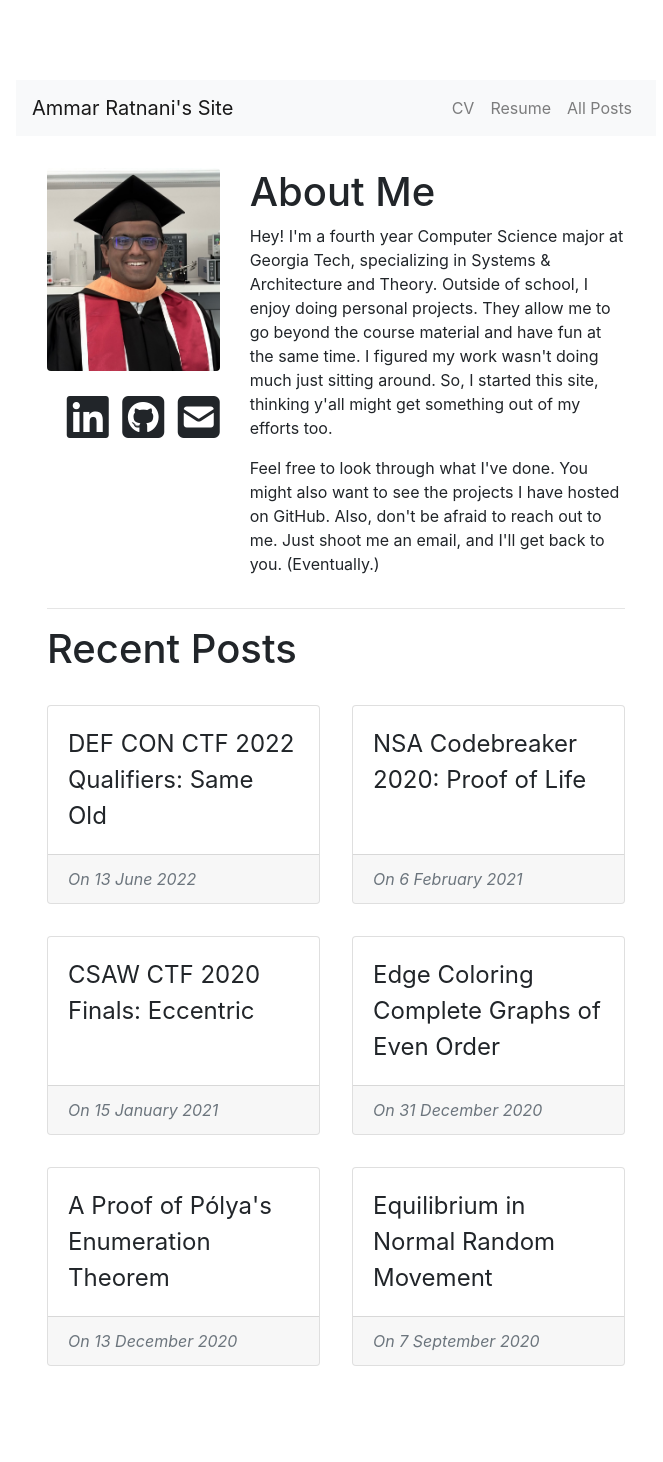
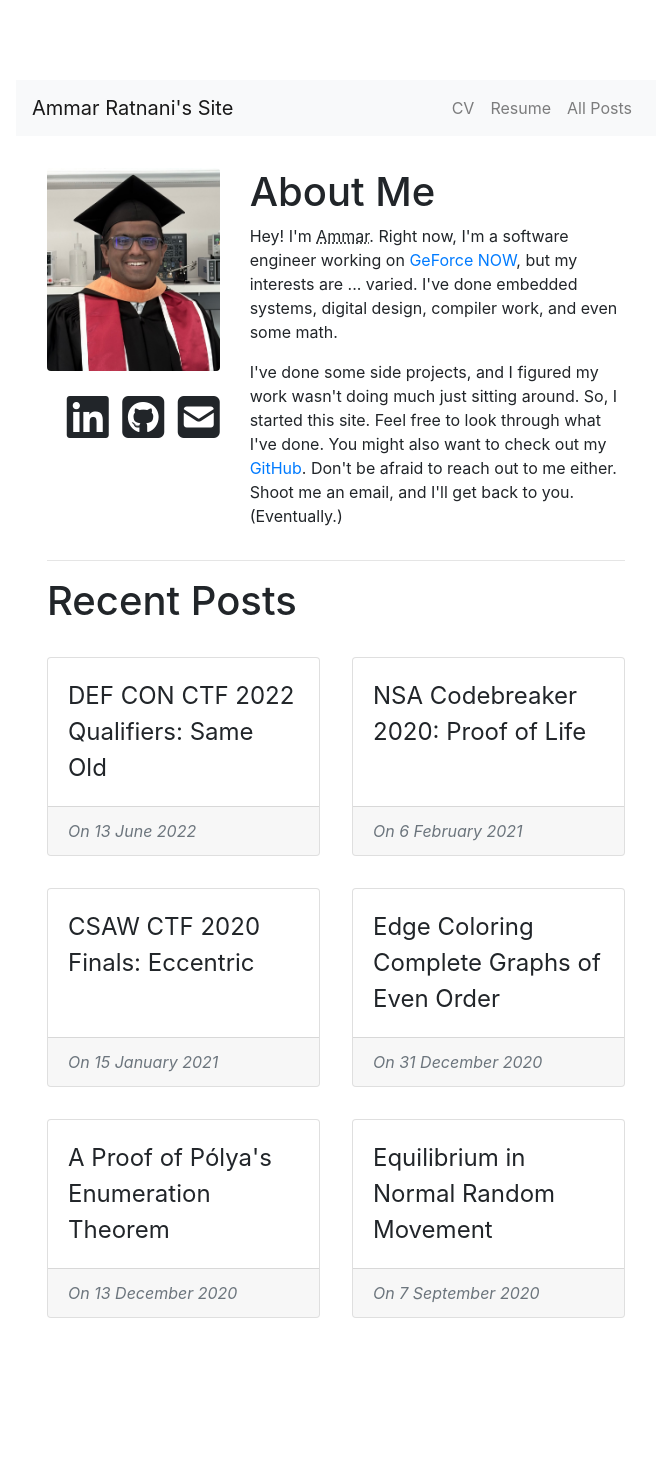
Before and after one commit to ammrat13/ammrat13.github.io, a Jekyll site: the page built from index.html, in a window 1280 px wide. Shown: the whole page, without its empty margins (304-967 px from the left). Built offline with Jekyll 4.4.1, drawn with Linux system fonts in a browser that asks for light colours; nearby versions of some CDN libraries; after the commit the page ends 1414 px from its top, so only the background shows below that.

Commit message:
Update "About" blurb

```diff
--- a/_includes/about_me.html
+++ b/_includes/about_me.html
@@ -3,16 +3,19 @@
 {% endcomment %}
 
 <p>
-    Hey! I'm a fourth year Computer Science major at Georgia Tech, specializing
-    in Systems &amp; Architecture and Theory. Outside of school, I enjoy doing
-    personal projects. They allow me to go beyond the course material and have
-    fun at the same time. I figured my work wasn't doing much just sitting
-    around. So, I started this site, thinking y'all might get something out of
-    my efforts too.
+    Hey! I'm
+    <abbr title="Ammar Ratnani (he/him)">Ammar</abbr>.
+    Right now, I'm a software engineer working on
+    <a href="https://www.nvidia.com/en-us/geforce-now/">GeForce NOW</a>,
+    but my interests are ... varied. I've done embedded systems, digital
+    design, compiler work, and even some math.
 </p>
 
 <p>
-    Feel free to look through what I've done. You might also want to see the
-    projects I have hosted on GitHub. Also, don't be afraid to reach out to me.
-    Just shoot me an email, and I'll get back to you.  (Eventually.)
+    I've done some side projects, and I figured my work wasn't doing much just
+    sitting around. So, I started this site. Feel free to look through what I've
+    done. You might also want to check out my
+    <a href="https://github.com/ammrat13">GitHub</a>.
+    Don't be afraid to reach out to me either. Shoot me an email, and I'll get
+    back to you. (Eventually.)
 </p>
```
